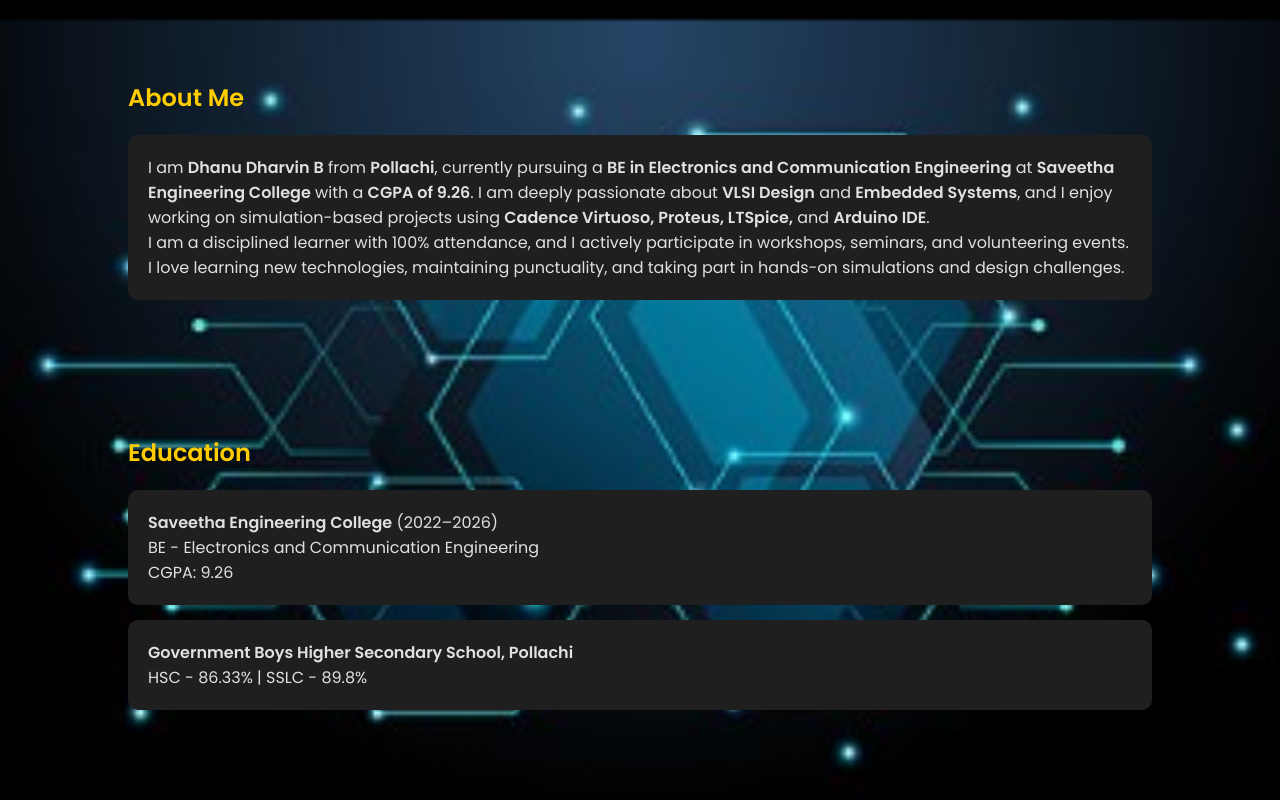
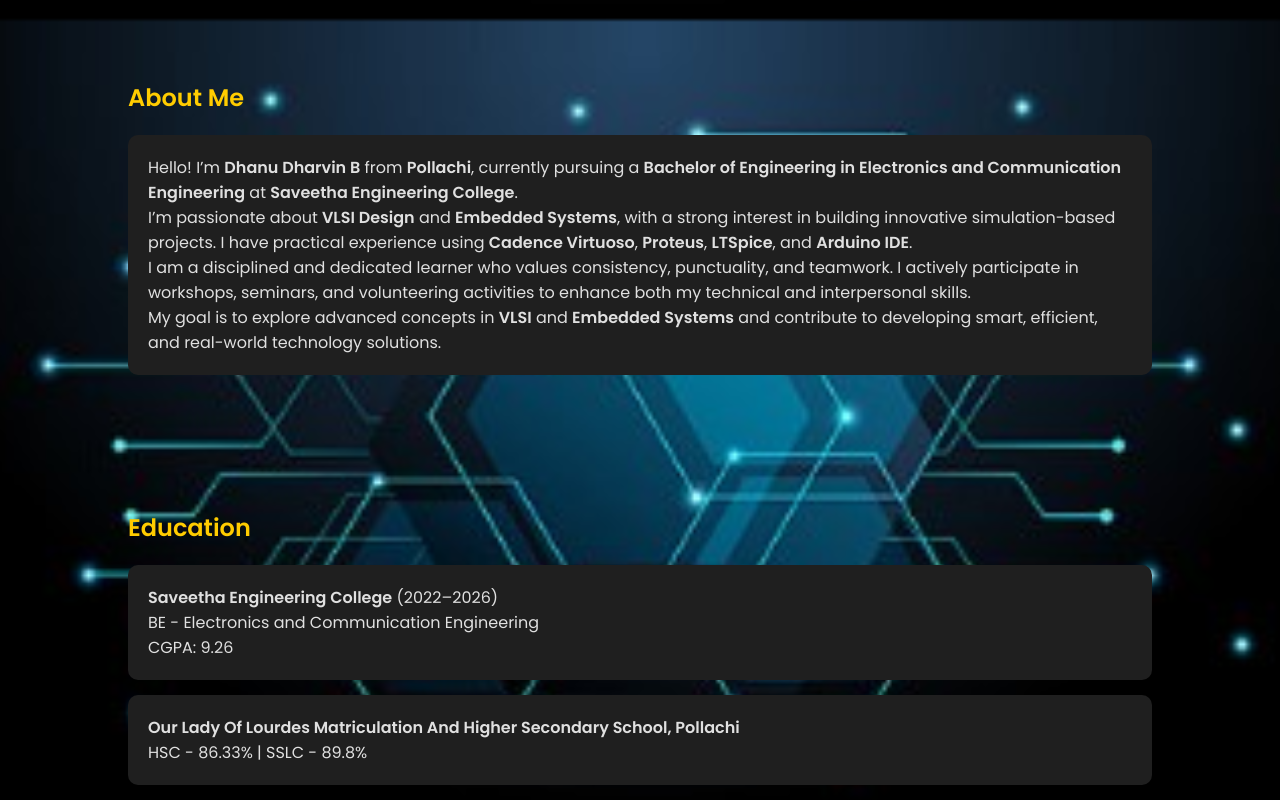
Before and after one commit to dhanu0503/portfolio, a plain HTML site: page index.html in a window 1280 px wide. Shown: the part 780-1580 px from the top of the page. Drawn offline with Linux system fonts and the light colour scheme.

Commit message:
Update index.html

```diff
--- a/index.html
+++ b/index.html
@@ -152,12 +152,29 @@
     </section>
 
     <section id="about" class="section">
-        <h2>About Me</h2>
-        <div class="content-box">
-            <p>I am <strong>Dhanu Dharvin B</strong> from <strong>Pollachi</strong>, currently pursuing a <strong>BE in Electronics and Communication Engineering</strong> at <strong>Saveetha Engineering College</strong> with a <strong>CGPA of 9.26</strong>. I am deeply passionate about <strong>VLSI Design</strong> and <strong>Embedded Systems</strong>, and I enjoy working on simulation-based projects using <strong>Cadence Virtuoso, Proteus, LTSpice,</strong> and <strong>Arduino IDE</strong>.</p>
-            <p>I am a disciplined learner with 100% attendance, and I actively participate in workshops, seminars, and volunteering events. I love learning new technologies, maintaining punctuality, and taking part in hands-on simulations and design challenges.</p>
-        </div>
-    </section>
+    <h2>About Me</h2>
+    <div class="content-box">
+        <p>
+            Hello! I’m <strong>Dhanu Dharvin B</strong> from <strong>Pollachi</strong>, currently pursuing a
+            <strong>Bachelor of Engineering in Electronics and Communication Engineering</strong> at
+            <strong>Saveetha Engineering College</strong>.
+        </p>
+        <p>
+            I’m passionate about <strong>VLSI Design</strong> and <strong>Embedded Systems</strong>, with a strong interest
+            in building innovative simulation-based projects. I have practical experience using
+            <strong>Cadence Virtuoso</strong>, <strong>Proteus</strong>, <strong>LTSpice</strong>, and <strong>Arduino IDE</strong>.
+        </p>
+        <p>
+            I am a disciplined and dedicated learner who values consistency, punctuality, and teamwork.
+            I actively participate in workshops, seminars, and volunteering activities to enhance both
+            my technical and interpersonal skills.
+        </p>
+        <p>
+            My goal is to explore advanced concepts in <strong>VLSI</strong> and <strong>Embedded Systems</strong> and contribute
+            to developing smart, efficient, and real-world technology solutions.
+        </p>
+    </div>
+</section>
 
     <section id="education" class="section">
         <h2>Education</h2>
@@ -165,7 +182,7 @@
             <p><strong>Saveetha Engineering College</strong> (2022–2026)<br>BE - Electronics and Communication Engineering<br>CGPA: 9.26</p>
         </div>
         <div class="content-box">
-            <p><strong>Government Boys Higher Secondary School, Pollachi</strong><br>HSC - 86.33% | SSLC - 89.8%</p>
+            <p><strong>Our Lady Of Lourdes Matriculation And Higher Secondary School, Pollachi</strong><br>HSC - 86.33% | SSLC - 89.8%</p>
         </div>
     </section>
 
```
